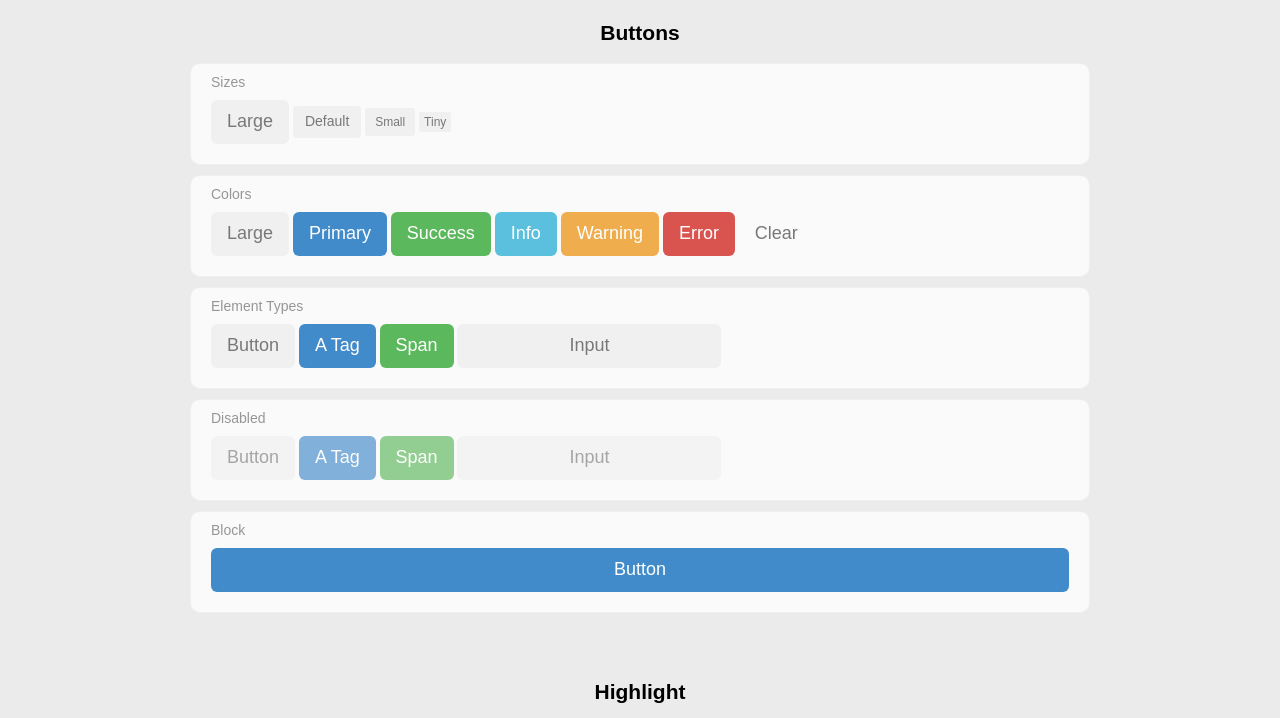
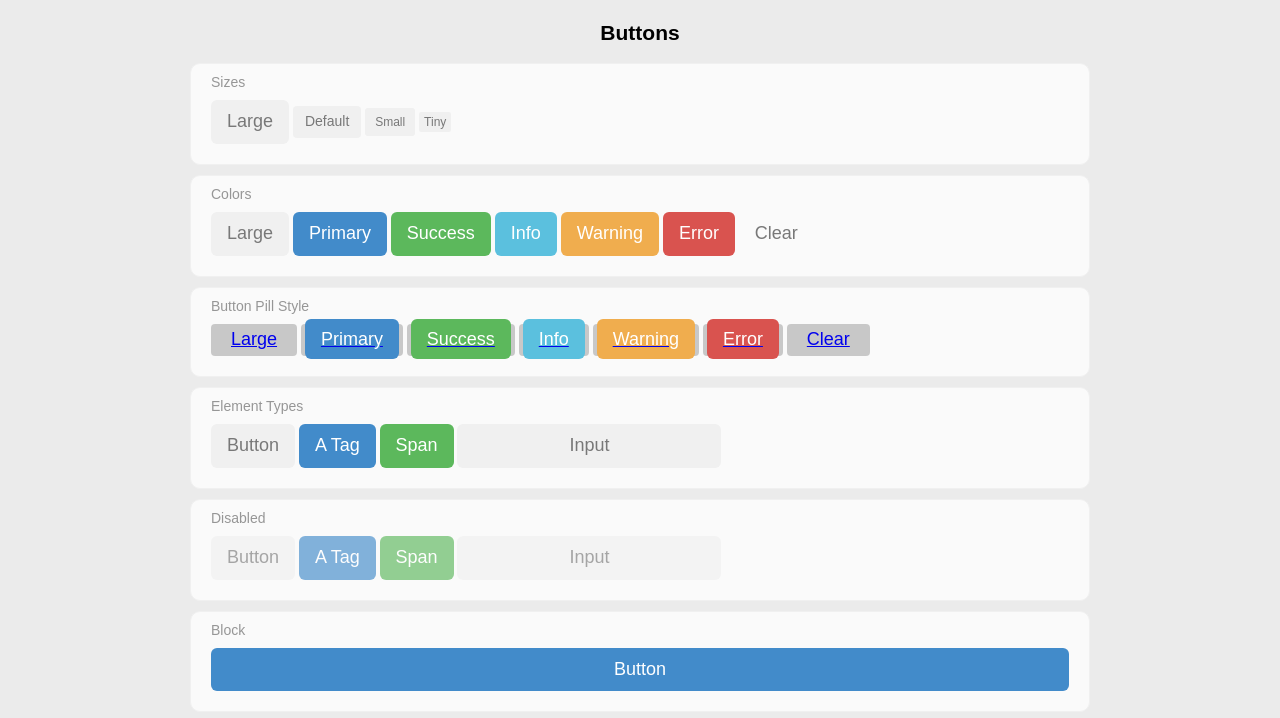
Before and after one commit to motive-media/cobalt-css, a website: page demos/index.html in a window 1280 px wide. Shown: the part 58-776 px from the top of the page. Drawn offline with Linux system fonts and the light colour scheme.

Commit message:
Saving point

```diff
--- a/demos/index.html
+++ b/demos/index.html
@@ -85,6 +85,20 @@
                 <a class="btn btn-large btn-warning" href="#">Warning</a>
                 <a class="btn btn-large btn-error" href="#">Error</a>
                 <a class="btn btn-large btn-clear" href="#">Clear</a>
+            </section>
+        </div>
+
+        <div class="example">
+            <header><h4>Button Pill Style</h4></header>
+
+            <section>
+                <a class="btn-pill btn-large" href="#"><span>Large</span></a>
+                <a class="btn-pill btn-large btn-primary" href="#"><span>Primary</span></a>
+                <a class="btn-pill btn-large btn-success" href="#"><span>Success</span></a>
+                <a class="btn-pill btn-large btn-info" href="#"><span>Info</span></a>
+                <a class="btn-pill btn-large btn-warning" href="#"><span>Warning</span></a>
+                <a class="btn-pill btn-large btn-error" href="#"><span>Error</span></a>
+                <a class="btn-pill btn-large btn-clear" href="#"><span>Clear</span></a>
             </section>
         </div>
 
--- a/less/buttons.less
+++ b/less/buttons.less
@@ -1,13 +1,46 @@
-.btn-style(@color: rgb(240, 240, 240), @hover_color: rgb(220, 220, 220)) {
-    background-color: @color;
+.button-style(@start: rgb(240, 240, 240), @end: rgb(220, 220, 220)) {
+    background-color: @start;
+}
+
+.button-style-hover(@start: rgb(220, 220, 220), @end: rgb(200, 200, 200)) {
+    background-color: @start;
+}
+
+.button-style-full(@start: rgb(240, 240, 240), @end: rgb(220, 220, 220), @hover_start: rgb(220, 220, 220), @hover_end: rgb(200, 200, 200)) {
+    .button-style(@start, @end);
 
     &:hover {
-        background-color: @hover_color;
+        .button-style-hover(@hover_start, @hover_end);
     }
 }
 
+.button-style-large() {
+    .border-radius(6px);
+
+    padding: 10px 16px;
+    font-size: 18px;
+    line-height: 1.33;
+}
+
+.button-style-small() {
+    .border-radius(3px);
+
+    padding: 5px 10px;
+    font-size: 12px;
+    line-height: 1.5;
+}
+
+.button-style-tiny() {
+    .border-radius(2px);
+
+    padding: 1px 5px;
+}
+
+
+// Regular Buttons
 .btn {
     .border-radius(4px);
+    .button-style-full;
 
     display: inline-block;
     text-align: center;
@@ -26,87 +59,56 @@
     -o-user-select: none;
     user-select: none;
 
-    .btn-style;
-
 
     // Sizes
 
     &.btn-large {
-        .border-radius(6px);
-
-        padding: 10px 16px;
-        font-size: 18px;
-        line-height: 1.33;
+        .button-style-large;
     }
 
     &.btn-small,
     &.btn-tiny {
-        .border-radius(3px);
-
-        padding: 5px 10px;
-        font-size: 12px;
-        line-height: 1.5;
+        .button-style-small;
     }
 
     &.btn-tiny {
-        .border-radius(2px);
-
-        padding: 1px 5px;
+        .button-style-tiny;
     }
 
     // Styles
 
     &.btn-primary {
+        .button-style-full(@primary_color, @primary_color, darken(@primary_color, 15%), darken(@primary_color, 15%));
+
         color: #fff;
-        background-color: @primary_color;
-
-        &:hover {
-            background-color: darken(@primary_color, 15%);
-        }
     }
 
     &.btn-success {
-        color: white;
-        background-color: @success_color;
+        .button-style-full(@success_color, @success_color, darken(@success_color, 15%), darken(@success_color, 15%));
 
-        &:hover {
-            background-color: darken(@success_color, 15%);
-        }
+        color: #fff;
     }
 
     &.btn-info {
-        color: white;
-        background-color: @info_color;
+        .button-style-full(@info_color, @info_color, darken(@info_color, 15%), darken(@info_color, 15%));
 
-        &:hover {
-            background-color: darken(@info_color, 15%);
-        }
+        color: #fff;
     }
 
     &.btn-warning {
-        color: white;
-        background-color: @warning_color;
+        .button-style-full(@warning_color, @warning_color, darken(@warning_color, 15%), darken(@warning_color, 15%));
 
-        &:hover {
-            background-color: darken(@warning_color, 15%);
-        }
+        color: #fff;
     }
 
     &.btn-error {
-        color: white;
-        background-color: @error_color;
+        .button-style-full(@error_color, @error_color, darken(@error_color, 15%), darken(@error_color, 15%));
 
-        &:hover {
-            background-color: darken(@error_color, 15%);
-        }
+        color: #fff;
     }
 
     &.btn-clear {
-        background-color: transparent;
-
-        &:hover {
-            background-color: transparent;
-        }
+        .button-style-full(transparent, transparent, transparent, transparent);
     }
 
     // Extras
@@ -127,6 +129,85 @@
     }
 }
 
+// Pill Buttons
+.btn-pill {
+    .border-radius(4px);
+
+    display: inline-block;
+    padding: 4px;
+    background-color: rgba(0, 0, 0, 0.2);
+
+    span {
+        line-height: inherit;
+    }
+
+    &.btn-large {
+        span {
+            .button-style-large;
+        }
+    }
+
+    &.btn-small,
+    &.btn-tiny {
+        span {
+            .button-style-small;
+        }
+    }
+
+    &.btn-tiny {
+        span {
+            .button-style-tiny;
+        }
+    }
+
+    // Styles
+
+    &.btn-primary {
+        span {
+            .button-style-full(@primary_color, @primary_color, darken(@primary_color, 15%), darken(@primary_color, 15%));
+
+            color: #fff;
+        }
+    }
+
+    &.btn-success {
+        span {
+            .button-style-full(@success_color, @success_color, darken(@success_color, 15%), darken(@success_color, 15%));
+
+            color: #fff;
+        }
+    }
+
+    &.btn-info {
+        span {
+            .button-style-full(@info_color, @info_color, darken(@info_color, 15%), darken(@info_color, 15%));
+
+            color: #fff;
+        }
+    }
+
+    &.btn-warning {
+        span {
+            .button-style-full(@warning_color, @warning_color, darken(@warning_color, 15%), darken(@warning_color, 15%));
+
+            color: #fff;
+        }
+    }
+
+    &.btn-error {
+        span {
+            .button-style-full(@error_color, @error_color, darken(@error_color, 15%), darken(@error_color, 15%));
+
+            color: #fff;
+        }
+    }
+
+    &.btn-clear {
+        span {
+            .button-style-full(transparent, transparent, transparent, transparent);
+        }
+    }
+}
 
 button,
 input {
```
Also changed, not shown: cobalt.css, cobalt.min.css.
